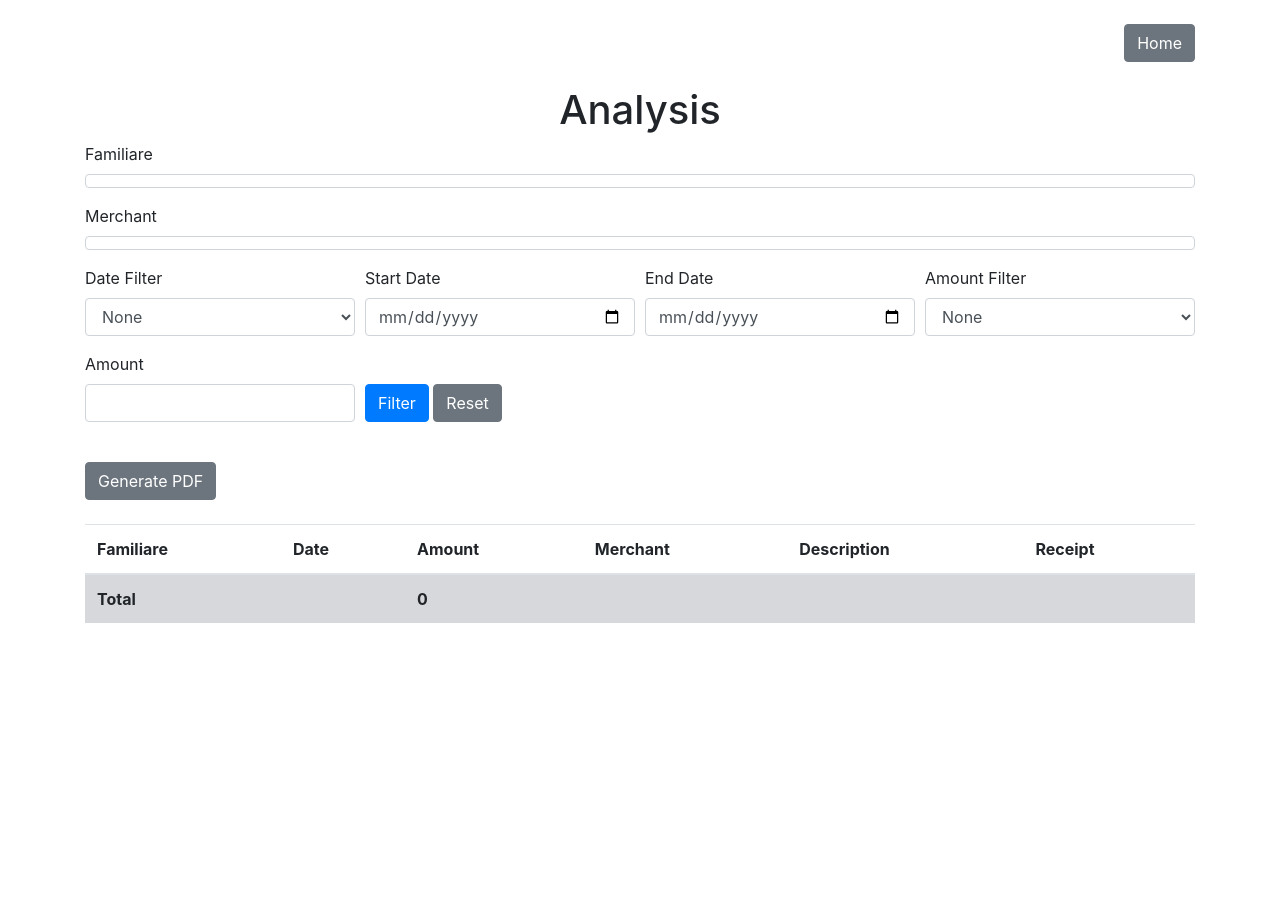
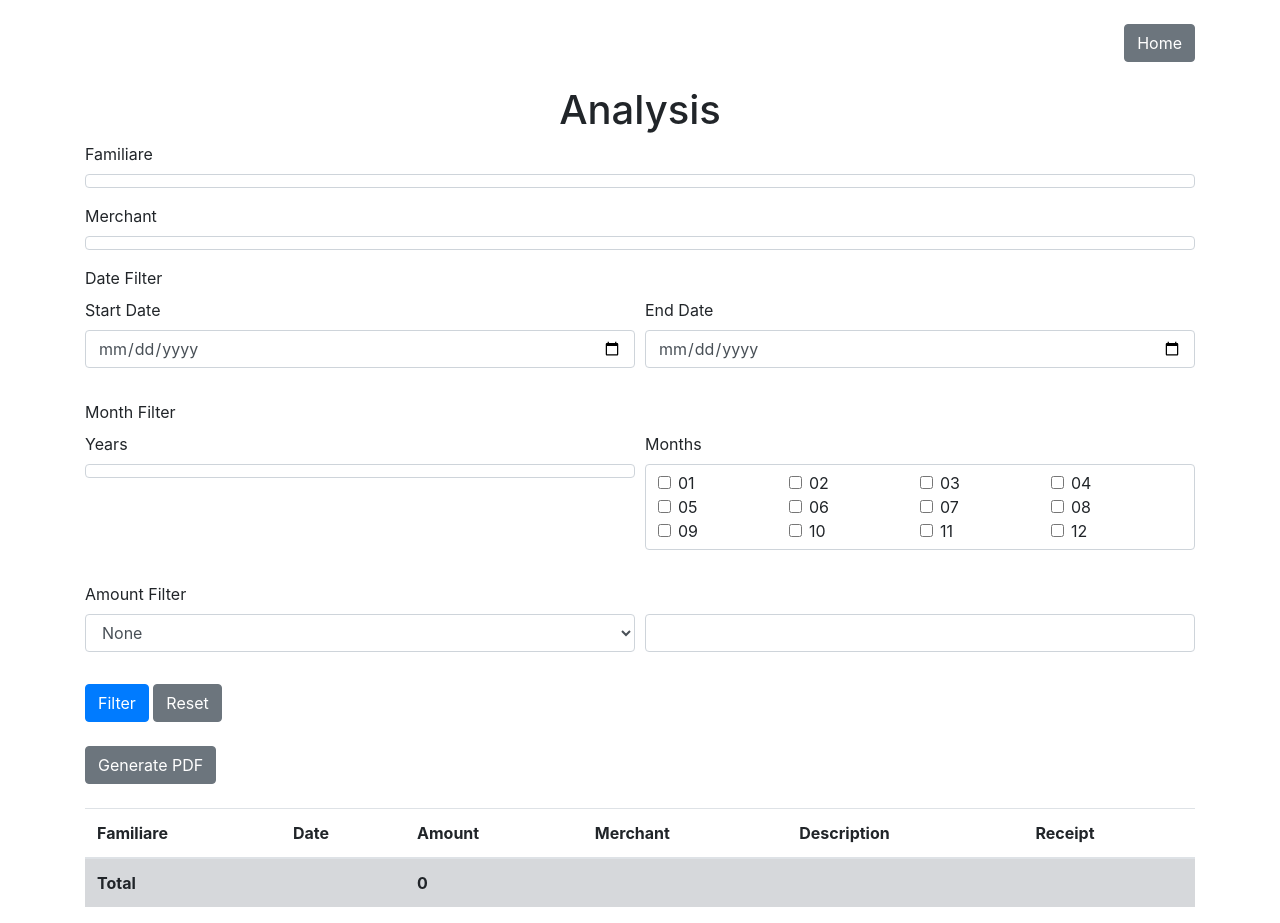
Before and after one commit to katodo/GestioneScontrini, a Flask app: page /analysis/ in a window 1280 px wide. Before the commit the page ends 623 px from the top, so only its background shows below. Run offline with Flask 2, Linux system fonts and the light colour scheme; data that the repository does not hold is empty; parts of the project's set-up code (start-up, migrations or seed data) failed here and were passed over; some libraries are stand-ins or nearby versions.

Commit message:
Migliorata analisi dati

```diff
--- a/analysis.py
+++ b/analysis.py
@@ -30,15 +30,18 @@ def analysis():
     cur.execute("SELECT DISTINCT strftime('%Y', date) as year FROM expenses ORDER BY year DESC")
     years = [row['year'] for row in cur.fetchall()]
 
+    months = ['01', '02', '03', '04', '05', '06', '07', '08', '09', '10', '11', '12']
+
     query = "SELECT * FROM expenses WHERE strftime('%Y', date) = ?"
     params = [str(datetime.now().year)]
 
     if request.method == 'POST':
         familiari_selected = request.form.getlist('familiare')
         merchants_selected = request.form.getlist('merchant')
-        date_filter = request.form.get('date_filter')
         date_start = request.form.get('date_start')
         date_end = request.form.get('date_end')
+        years_selected = request.form.getlist('years')
+        months_selected = request.form.getlist('months')
         amount_filter = request.form.get('amount_filter')
         amount_value = request.form.get('amount_value')
 
@@ -53,14 +56,24 @@ def analysis():
             query += " AND merchant IN ({})".format(','.join('?' for _ in merchants_selected))
             params.extend(merchants_selected)
 
-        if date_filter:
-            if date_filter == 'exact_month':
-                query += " AND strftime('%Y-%m', date) = ?"
-                params.append(date_start)
-            elif date_filter == 'date_range':
-                query += " AND date BETWEEN ? AND ?"
-                params.append(date_start)
-                params.append(date_end)
+        if date_start and date_end:
+            query += " AND date BETWEEN ? AND ?"
+            params.append(date_start)
+            params.append(date_end)
+        elif date_end:
+            query += " AND date <= ?"
+            params.append(date_end)
+        elif date_start:
+            query += " AND date >= ?"
+            params.append(date_start)
+
+        if years_selected:
+            query += " AND strftime('%Y', date) IN ({})".format(','.join('?' for _ in years_selected))
+            params.extend(years_selected)
+
+        if months_selected:
+            query += " AND strftime('%m', date) IN ({})".format(','.join('?' for _ in months_selected))
+            params.extend(months_selected)
 
         if amount_filter and amount_value:
             if amount_filter == 'greater_than':
@@ -75,21 +88,19 @@ def analysis():
 
     total_amount = sum([expense['amount'] for expense in expenses])
 
-    return render_template('analysis.html', familiari=familiari, merchants=merchants, years=years, expenses=expenses, total_amount=total_amount)
+    return render_template('analysis.html', familiari=familiari, merchants=merchants, years=years, months=months, expenses=expenses, total_amount=total_amount)
 
 
 @analysis_bp.route('/pdf', methods=['POST'])
 def generate_pdf():
     conn = get_db_connection()
 
-    query = "SELECT * FROM expenses WHERE strftime('%Y', date) = ?"
-    params = [str(datetime.now().year)]
-
     familiari_selected = request.form.getlist('familiare')
     merchants_selected = request.form.getlist('merchant')
-    date_filter = request.form.get('date_filter')
     date_start = request.form.get('date_start')
     date_end = request.form.get('date_end')
+    years_selected = request.form.getlist('years')
+    months_selected = request.form.getlist('months')
     amount_filter = request.form.get('amount_filter')
     amount_value = request.form.get('amount_value')
 
@@ -104,14 +115,24 @@ def generate_pdf():
         query += " AND merchant IN ({})".format(','.join('?' for _ in merchants_selected))
         params.extend(merchants_selected)
 
-    if date_filter:
-        if date_filter == 'exact_month':
-            query += " AND strftime('%Y-%m', date) = ?"
-            params.append(date_start)
-        elif date_filter == 'date_range':
-            query += " AND date BETWEEN ? AND ?"
-            params.append(date_start)
-            params.append(date_end)
+    if date_start and date_end:
+        query += " AND date BETWEEN ? AND ?"
+        params.append(date_start)
+        params.append(date_end)
+    elif date_end:
+        query += " AND date <= ?"
+        params.append(date_end)
+    elif date_start:
+        query += " AND date >= ?"
+        params.append(date_start)
+
+    if years_selected:
+        query += " AND strftime('%Y', date) IN ({})".format(','.join('?' for _ in years_selected))
+        params.extend(years_selected)
+
+    if months_selected:
+        query += " AND strftime('%m', date) IN ({})".format(','.join('?' for _ in months_selected))
+        params.extend(months_selected)
 
     if amount_filter and amount_value:
         if amount_filter == 'greater_than':
--- a/templates/analysis.html
+++ b/templates/analysis.html
@@ -57,49 +57,78 @@
                     {% endfor %}
                 </div>
             </div>
+
+            <div class="form-group">
+                <label>{{ _('Date Filter') }}</label>
                 <div class="form-row">
-                <div class="form-group col-md-3">
-                    <label for="date_filter">{{ _('Date Filter') }}</label>
-                    <select name="date_filter" id="date_filter" class="form-control">
-                        <option value="">{{ _('None') }}</option>
-                        <option value="exact_month" {% if request.form.get('date_filter') == 'exact_month' %}selected{% endif %}>{{ _('Exact Month') }}</option>
-                        <option value="date_range" {% if request.form.get('date_filter') == 'date_range' %}selected{% endif %}>{{ _('Date Range') }}</option>
-                    </select>
-                </div>
-                <div class="form-group col-md-3">
+                    <div class="form-group col-md-6">
                         <label for="date_start">{{ _('Start Date') }}</label>
                         <input type="date" name="date_start" id="date_start" class="form-control" value="{{ request.form.get('date_start') }}">
                     </div>
-                <div class="form-group col-md-3">
+                    <div class="form-group col-md-6">
                         <label for="date_end">{{ _('End Date') }}</label>
                         <input type="date" name="date_end" id="date_end" class="form-control" value="{{ request.form.get('date_end') }}">
                     </div>
-                <div class="form-group col-md-3">
-                    <label for="amount_filter">{{ _('Amount Filter') }}</label>
+                </div>
+            </div>
+
+            <div class="form-group">
+                <label>{{ _('Month Filter') }}</label>
+                <div class="form-row">
+                    <div class="form-group col-md-6">
+                        <label>{{ _('Years') }}</label>
+                        <div class="checkbox-container">
+                            {% for year in years %}
+                                <div class="form-check">
+                                    <input class="form-check-input" type="checkbox" name="years" value="{{ year }}" {% if year in request.form.getlist('years') %}checked{% endif %}>
+                                    <label class="form-check-label">{{ year }}</label>
+                                </div>
+                            {% endfor %}
+                        </div>
+                    </div>
+                    <div class="form-group col-md-6">
+                        <label>{{ _('Months') }}</label>
+                        <div class="checkbox-container">
+                            {% for month in months %}
+                                <div class="form-check">
+                                    <input class="form-check-input" type="checkbox" name="months" value="{{ month }}" {% if month in request.form.getlist('months') %}checked{% endif %}>
+                                    <label class="form-check-label">{{ month }}</label>
+                                </div>
+                            {% endfor %}
+                        </div>
+                    </div>
+                </div>
+            </div>
+
+            <div class="form-group">
+                <label>{{ _('Amount Filter') }}</label>
+                <div class="form-row">
+                    <div class="form-group col-md-6">
                         <select name="amount_filter" id="amount_filter" class="form-control">
                             <option value="">{{ _('None') }}</option>
                             <option value="greater_than" {% if request.form.get('amount_filter') == 'greater_than' %}selected{% endif %}>{{ _('Greater Than') }}</option>
                             <option value="less_than" {% if request.form.get('amount_filter') == 'less_than' %}selected{% endif %}>{{ _('Less Than') }}</option>
-                        <option value="between" {% if request.form.get('amount_filter') == 'between' %}selected{% endif %}>{{ _('Between') }}</option>
                         </select>
                     </div>
-                <div class="form-group col-md-3">
-                    <label for="amount_value">{{ _('Amount') }}</label>
+                    <div class="form-group col-md-6">
                         <input type="number" step="0.01" name="amount_value" id="amount_value" class="form-control" value="{{ request.form.get('amount_value') }}">
                     </div>
-                <div class="form-group col-md-3 align-self-end">
+                </div>
+            </div>
+
+            <div class="form-group">
                 <button type="submit" class="btn btn-primary">{{ _('Filter') }}</button>
                 <a href="{{ url_for('analysis.analysis') }}" class="btn btn-secondary">{{ _('Reset') }}</a> <!-- Pulsante Reset -->
-                </div>
             </div>
         </form>
 
         <form action="{{ url_for('analysis.generate_pdf') }}" method="post">
             <input type="hidden" name="familiare" value="{{ request.form.getlist('familiare') }}">
             <input type="hidden" name="merchant" value="{{ request.form.getlist('merchant') }}">
-            <input type="hidden" name="date_filter" value="{{ request.form.get('date_filter') }}">
             <input type="hidden" name="date_start" value="{{ request.form.get('date_start') }}">
             <input type="hidden" name="date_end" value="{{ request.form.get('date_end') }}">
+            <input type="hidden" name="years" value="{{ request.form.getlist('years') }}">
+            <input type="hidden" name="months" value="{{ request.form.getlist('months') }}">
             <input type="hidden" name="amount_filter" value="{{ request.form.get('amount_filter') }}">
             <input type="hidden" name="amount_value" value="{{ request.form.get('amount_value') }}">
             <button type="submit" class="btn btn-secondary mb-4">{{ _('Generate PDF') }}</button>
```
Also changed, not shown: README.md. Lines whose indentation alone changed are shown as unchanged.
